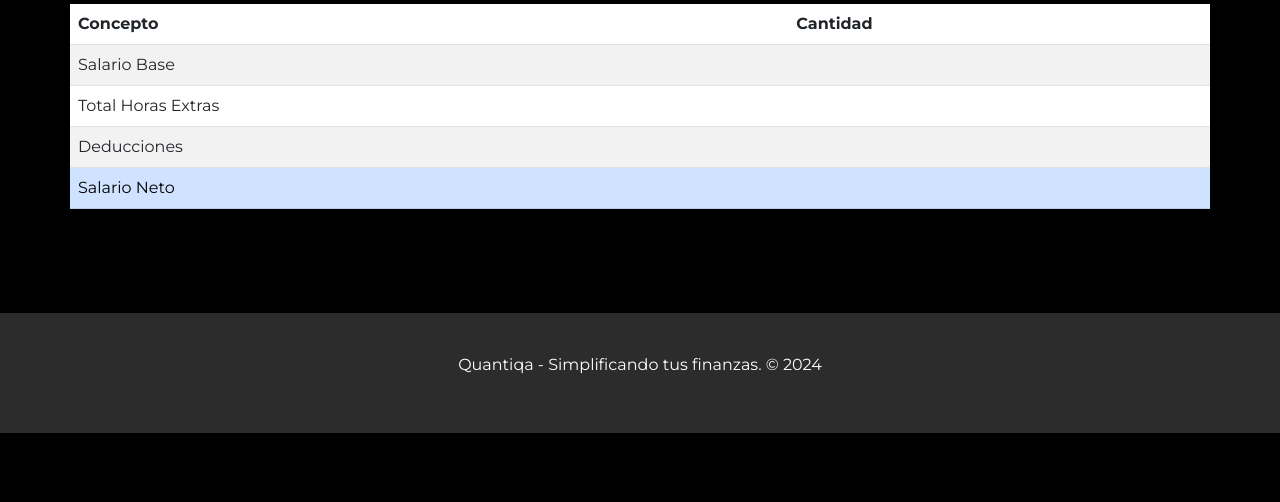
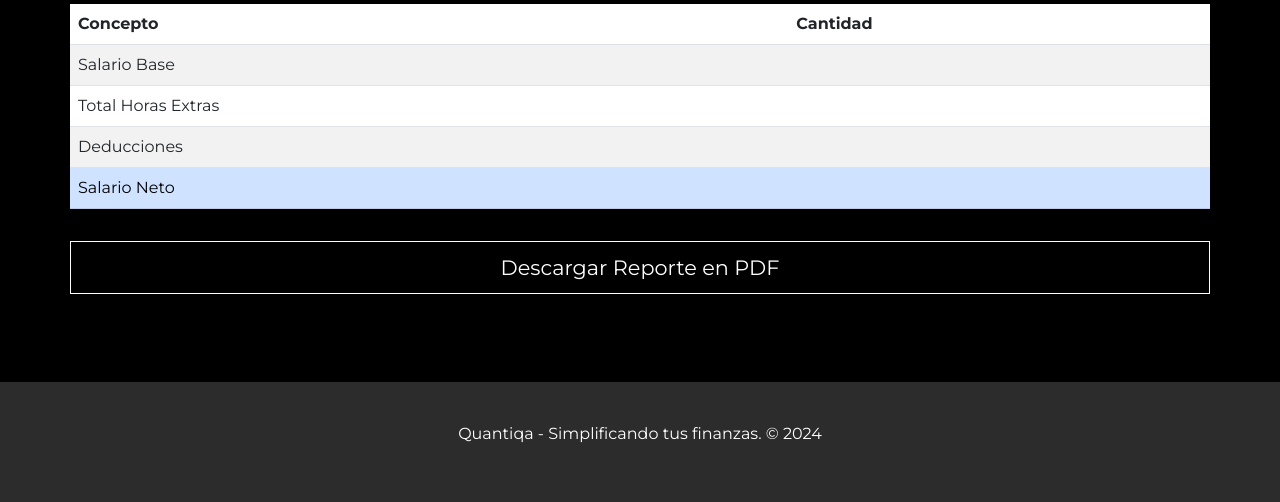
Before and after one commit to yaelglz/quantiqa, a FastAPI app: page /nomina.html in a window 1280 px wide. Shown: the part 877-1379 px from the top of the page. Before the commit the page ends 1310 px from the top, so only its background shows below. Run offline with FastAPI, Linux system fonts and the light colour scheme.

Commit message:
Update nomina

```diff
--- a/main.py
+++ b/main.py
@@ -161,8 +161,41 @@
     total_horas_extras = horas_extras * pago_hora_extra
     salario_neto = salario_base + total_horas_extras - deducciones
 
-    return {"salarioNeto": salario_neto}
+    return {
+        "salarioBase": salario_base,
+        "totalHorasExtras": total_horas_extras,
+        "deducciones": deducciones,
+        "salarioNeto": salario_neto
+    }
 
+@app.post("/download_pdf/")
+async def download_pdf(data: dict):
+    salario_base = data.get("salarioBase", 0)
+    horas_extras = data.get("horasExtras", 0)
+    pago_hora_extra = data.get("pagoHoraExtra", 0)
+    deducciones = data.get("deducciones", 0)
+    salario_neto = salario_base + (horas_extras * pago_hora_extra) - deducciones
+
+    # Crear el archivo PDF
+    pdf_path = "nomina_report.pdf"
+    c = canvas.Canvas(pdf_path, pagesize=letter)
+    c.setFont("Helvetica", 12)
+
+    # Título
+    c.drawString(100, 750, "Reporte de Cálculo de Nómina")
+    c.line(100, 745, 500, 745)
+
+    # Información detallada
+    c.drawString(100, 720, f"Salario Base: ${salario_base:.2f}")
+    c.drawString(100, 700, f"Horas Extras: {horas_extras} x ${pago_hora_extra:.2f} = ${horas_extras * pago_hora_extra:.2f}")
+    c.drawString(100, 680, f"Deducciones: ${deducciones:.2f}")
+    c.drawString(100, 660, f"Salario Neto: ${salario_neto:.2f}")
+
+    # Guardar y cerrar el archivo PDF
+    c.save()
+
+    # Retornar el archivo como respuesta
+    return FileResponse(pdf_path, filename="nomina_report.pdf", media_type="application/pdf")
 
 @app.get("/acerca.html", response_class=HTMLResponse)
 async def read_acerca():
--- a/static/nomina.js
+++ b/static/nomina.js
@@ -9,7 +9,7 @@
         return;
     }
 
-    const response = await fetch('/calculate_salary', {
+    const response = await fetch('/calculate_salary/', {
         method: 'POST',
         headers: { 'Content-Type': 'application/json' },
         body: JSON.stringify({ salarioBase, horasExtras, pagoHoraExtra, deducciones }),
@@ -17,9 +17,27 @@
 
     const data = await response.json();
     if (response.ok) {
-        // Mostrar resultados en el HTML
+        const totalHorasExtras = horasExtras * pagoHoraExtra;
+        document.getElementById('resSalarioBase').textContent = `$${salarioBase.toFixed(2)}`;
+        document.getElementById('resHorasExtras').textContent = `$${totalHorasExtras.toFixed(2)}`;
+        document.getElementById('resDeducciones').textContent = `$${deducciones.toFixed(2)}`;
         document.getElementById('resSalarioNeto').textContent = `$${data.salarioNeto.toFixed(2)}`;
+
+        document.getElementById('resultado').classList.remove('hidden');
     } else {
         alert('Error al calcular el salario.');
     }
+
+    if (response.ok) {
+        const blob = await response.blob();
+        const url = window.URL.createObjectURL(blob);
+        const a = document.createElement('a');
+        a.href = url;
+        a.download = 'nomina_report.pdf';
+        document.body.appendChild(a);
+        a.click();
+        a.remove();
+    } else {
+        alert('Error al generar el PDF.');
+    }
 });
--- a/templates/nomina.html
+++ b/templates/nomina.html
@@ -95,6 +95,7 @@
                     </tr>
                 </tbody>
             </table>
+            <button id="descargarPDF" class="btn custom-btn mt-3 w-100">Descargar Reporte en PDF</button>
         </div>
     </main>
 </div>
```
